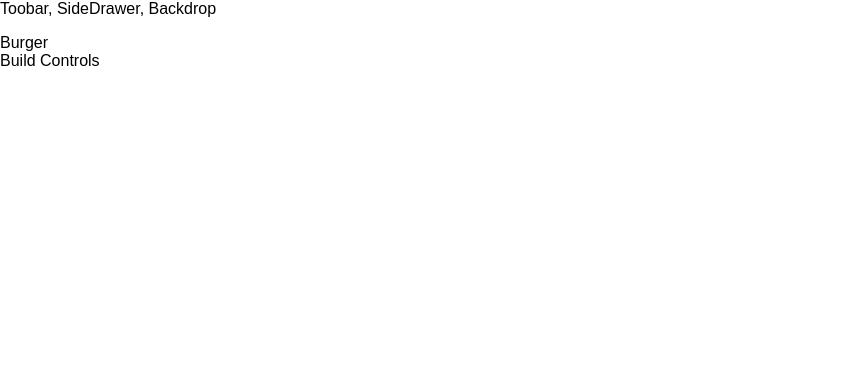
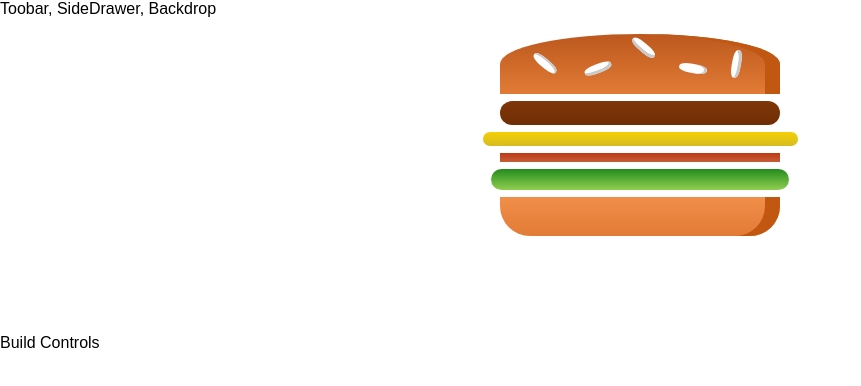
Before and after one commit to KenzoIkeizume/burger-builder, a React app: page / in a window 1280 px wide. Shown: the top 386 px of the page, without its empty margins (0-861 px from the left). Built offline with nearby package versions, Linux system fonts and the light colour scheme.

Commit message:
Create burger

```diff
--- /dev/null
+++ b/src/components/Burger/Burger.css
@@ -0,0 +1,14 @@
+.Burger {
+    width: 100%;
+    margin: auto;
+    height: 250px;
+    font-weight: bold;
+    font-size: 1.2rem;
+}
+
+@media (min-width: 500px) and (min-height: 400px) {
+    .Burger {
+        width: 350px;
+        height: 300px;
+    }
+}
--- /dev/null
+++ b/src/components/Burger/Burger.js
@@ -0,0 +1,19 @@
+import React from 'react';
+
+import classes from './Burger.css'
+import BurgerIngredient from './BurgerIngredients/BurgerIngredients'
+
+const burger = ( props ) => {
+    return (
+        <div className={classes.Burger}>
+            <BurgerIngredient type="bread-top"/>
+            <BurgerIngredient type="meat"/>
+            <BurgerIngredient type="cheese"/>
+            <BurgerIngredient type="bacon"/>
+            <BurgerIngredient type="salad"/>
+            <BurgerIngredient type="bread-bottom"/>
+        </div>
+    );
+}
+
+export default burger;
--- /dev/null
+++ b/src/components/Burger/BurgerIngredients/BurgerIngredients.css
@@ -0,0 +1,113 @@
+.BreadBottom {
+    height: 13%;
+    width: 80%;
+    background: linear-gradient(#F08E4A, #e27b36);
+    border-radius: 0 0 30px 30px;
+    box-shadow: inset -15px 0 #c15711;
+    margin: 2% auto;
+}
+
+.BreadTop {
+    height: 20%;
+    width: 80%;
+    background: linear-gradient(#bc581e, #e27b36);
+    border-radius: 50% 50% 0 0;
+    box-shadow: inset -15px 0 #c15711;
+    margin: 2% auto;
+    position: relative;
+}
+
+.Seeds1 {
+    width: 10%;
+    height: 15%;
+    position: absolute;
+    background-color: white;
+    left: 30%;
+    top: 50%;
+    border-radius: 40%;
+    transform: rotate(-20deg);
+    box-shadow: inset -2px -3px #c9c9c9;
+}
+
+.Seeds1:after {
+    content: "";
+    width: 100%;
+    height: 100%;
+    position: absolute;
+    background-color: white;
+    left: -170%;
+    top: -260%;
+    border-radius: 40%;
+    transform: rotate(60deg);
+    box-shadow: inset -1px 2px #c9c9c9;
+  }
+
+.Seeds1:before {
+    content: "";
+    width: 100%;
+    height: 100%;
+    position: absolute;
+    background-color: white;
+    left: 180%;
+    top: -50%;
+    border-radius: 40%;
+    transform: rotate(60deg);
+    box-shadow: inset -1px -3px #c9c9c9;
+  }
+
+  .Seeds2 {
+    width: 10%;
+    height: 15%;
+    position: absolute;
+    background-color: white;
+    left: 64%;
+    top: 50%;
+    border-radius: 40%;
+    transform: rotate(10deg);
+    box-shadow: inset -3px 0 #c9c9c9;
+  }
+
+  .Seeds2:before {
+    content: "";
+    width: 100%;
+    height: 100%;
+    position: absolute;
+    background-color: white;
+    left: 150%;
+    top: -130%;
+    border-radius: 40%;
+    transform: rotate(90deg);
+    box-shadow: inset 1px 3px #c9c9c9;
+  }
+
+
+.Meat {
+    width: 80%;
+    height: 8%;
+    background: linear-gradient(#7f3608, #702e05);
+    margin: 2% auto;
+    border-radius: 15px;
+}
+
+.Cheese {
+    width: 90%;
+    height: 4.5%;
+    margin: 2% auto;
+    background: linear-gradient(#f4d004, #d6bb22);
+    border-radius: 20px;
+}
+
+.Salad {
+    width: 85%;
+    height: 7%;
+    margin: 2% auto;
+    background: linear-gradient(#228c1d, #91ce50);
+    border-radius: 20px;
+}
+
+.Bacon {
+    width: 80%;
+    height: 3%;
+    background: linear-gradient(#bf3813, #c45e38);
+    margin: 2% auto;
+}
--- /dev/null
+++ b/src/components/Burger/BurgerIngredients/BurgerIngredients.js
@@ -0,0 +1,39 @@
+import React from 'react';
+
+import classes from './BurgerIngredients.css';
+
+const burgerIngredient = (props) => {
+    let ingredient = null;
+
+    switch (props.type) {
+        case ('bread-bottom'):
+            ingredient = <div className={classes.BreadBottom}></div>;
+            break;
+        case ('bread-top'):
+            ingredient = (
+                <div className={classes.BreadTop}>
+                    <div className={classes.Seeds1}></div>
+                    <div className={classes.Seeds2}></div>
+                </div>
+            );
+            break;
+        case ('meat'):
+            ingredient = <div className={classes.Meat}></div>;
+            break;
+        case ('cheese'):
+            ingredient = <div className={classes.Cheese}></div>;
+            break;
+        case ('bacon'):
+            ingredient = <div className={classes.Bacon}></div>;
+            break;
+        case ('salad'):
+            ingredient = <div className={classes.Salad}></div>;
+            break;
+        default:
+            ingredient = null;
+    }
+
+    return ingredient;
+};
+
+export default burgerIngredient;
--- a/src/containers/BurgerBuilder/BurgerBuilder.js
+++ b/src/containers/BurgerBuilder/BurgerBuilder.js
@@ -1,12 +1,13 @@
 import React, { Component } from 'react';
 
 import Auxiliary from '../../hoc/Auxiliary'
+import Burger from '../../components/Burger/Burger';
 
 class BurgerBuilder extends Component {
     render () {
         return (
             <Auxiliary>
-                <div>Burger</div>
+                <Burger></Burger>
                 <div>Build Controls</div>
             </Auxiliary>
         );
```
